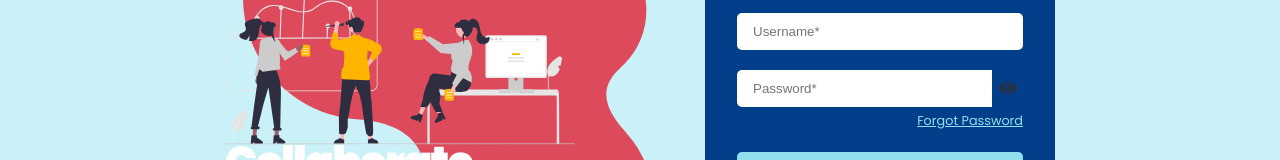
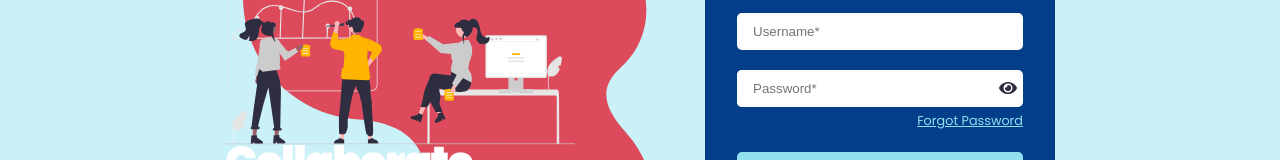
Before and after one commit to HARALARK/MashArt, a React (Create React App) app in the folder mashart/frontend/: page /login in a window 1280 px wide. Shown: the part 338-498 px from the top of the page. Built offline with nearby package versions, Linux system fonts and the light colour scheme; a web font is replaced by a local one.

Commit message:
changed the var from white to light & black to dark

```diff
--- a/mashart/frontend/src/screens/LoginScreen.js
+++ b/mashart/frontend/src/screens/LoginScreen.js
@@ -173,7 +173,7 @@ const Form = styled.form`
 const PasswordInputContainer = styled.div`
   display: flex;
   align-items: center;
-  background-color: var(--white);
+  background-color: #fff;
   border-radius: 5px;
 
   .icon-container {
--- a/mashart/frontend/src/screens/SignupScreen.js
+++ b/mashart/frontend/src/screens/SignupScreen.js
@@ -209,7 +209,7 @@ const Form = styled.form`
 const PasswordInputContainer = styled.div`
   display: flex;
   align-items: center;
-  background-color: var(--white);
+  background-color: #fff;
   border-radius: 5px;
 
   .icon-container {
```
